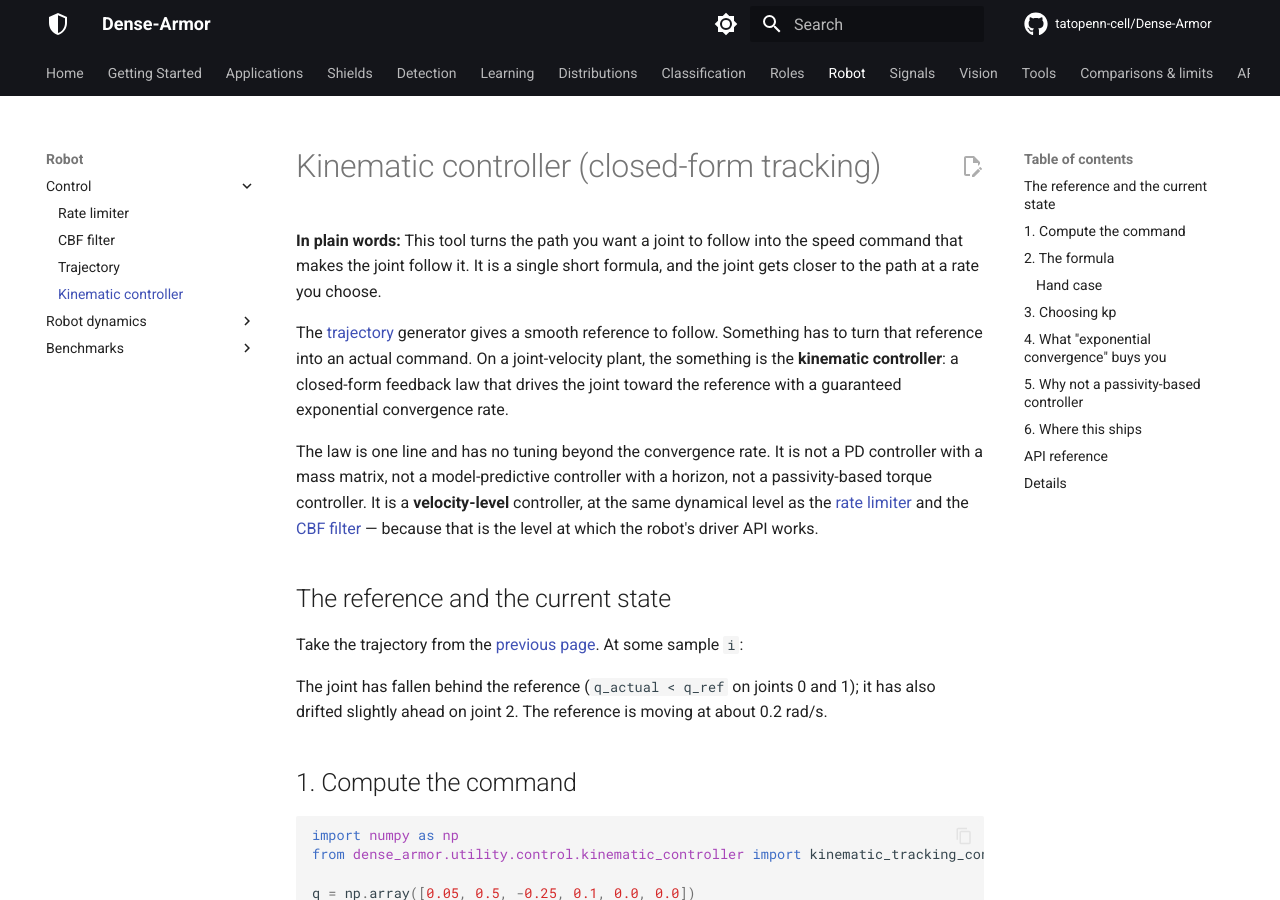
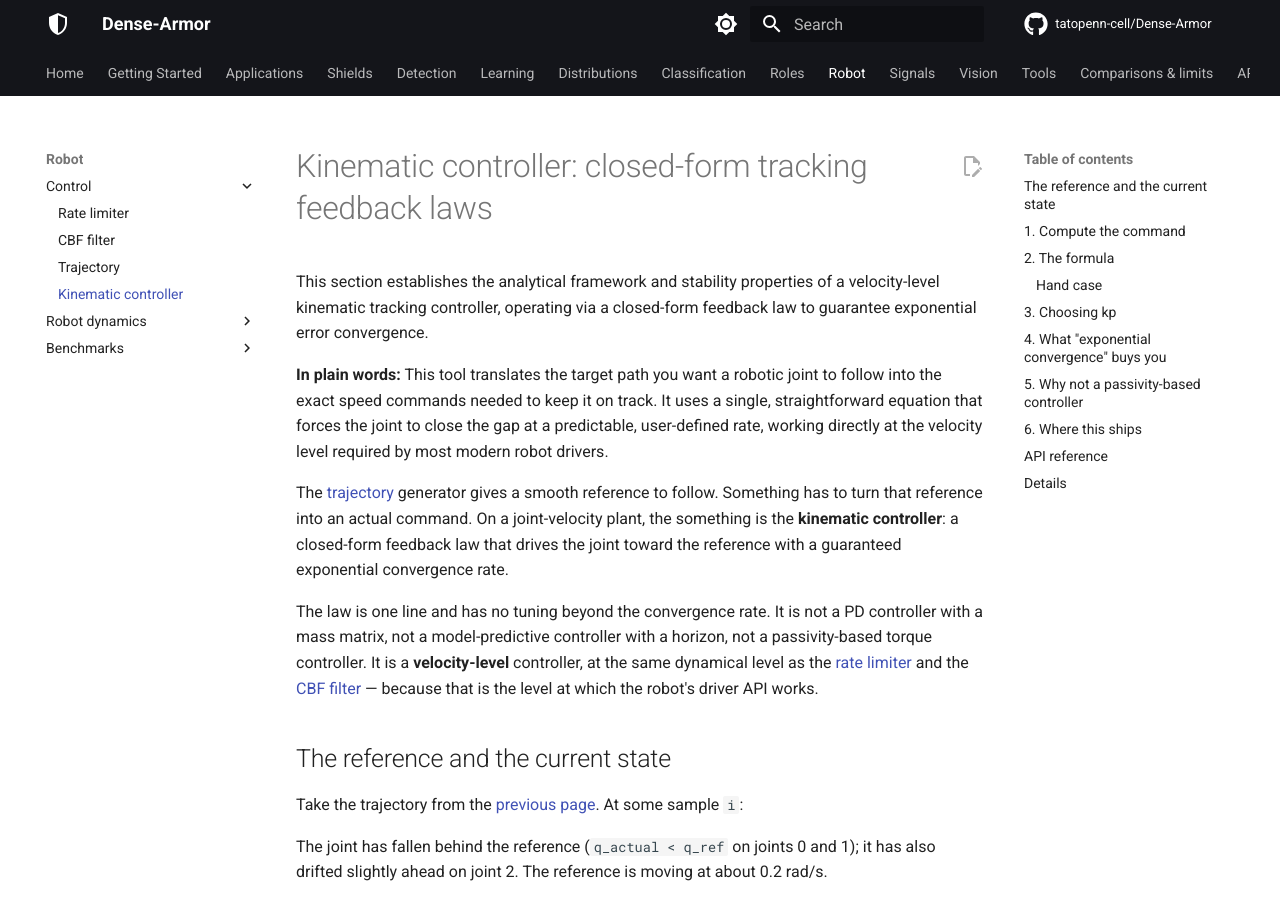
Before and after one commit to tatopenn-cell/Dense-Armor, an MkDocs documentation site: the page built from docs/control/kinematic_controller.md, in a window 1280 px wide and 900 px high. Built offline with MkDocs 1.6.1 and Material for MkDocs 9.7.7, drawn with Linux system fonts in a browser that asks for light colours; comment, search, counter and statistics services are not loaded.

Commit message:
Revise kinematic controller description for clarity
Updated the explanation of the kinematic controller to clarify its function and stability properties.

```diff
--- a/docs/control/kinematic_controller.md
+++ b/docs/control/kinematic_controller.md
@@ -1,6 +1,9 @@
-# Kinematic controller (closed-form tracking)
+# Kinematic controller: closed-form tracking feedback laws
 
-**In plain words:** This tool turns the path you want a joint to follow into the speed command that makes the joint follow it. It is a single short formula, and the joint gets closer to the path at a rate you choose.
+This section establishes the analytical framework and stability properties of a velocity-level kinematic tracking controller, operating via a closed-form feedback law to guarantee exponential error convergence.
+
+**In plain words:** This tool translates the target path you want a robotic joint to follow into the exact speed commands needed to keep it on track. It uses a single, straightforward equation that forces the joint to close the gap at a predictable, user-defined rate, working directly at the velocity level required by most modern robot drivers.
+
 
 The [trajectory](trajectory.md) generator gives a smooth reference to follow. Something
 has to turn that reference into an actual command. On a joint-velocity plant, the
```
